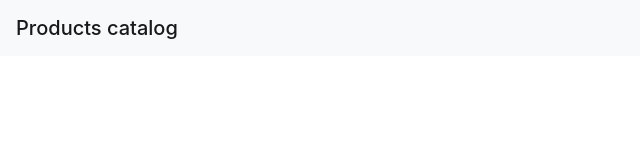
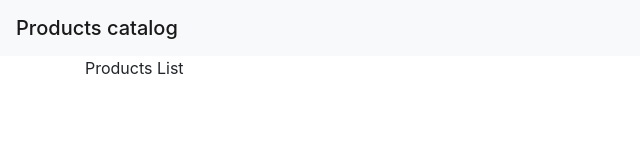
Before and after one commit to bartosobczynski/products_catalog, a React (Create React App) app: page / in a window 1280 px wide. Shown: the top 160 px of the page, without its empty margins (0-640 px from the left). Built offline with nearby package versions, Linux system fonts and the light colour scheme.

Commit message:
Add products list

```diff
--- a/src/App.js
+++ b/src/App.js
@@ -1,10 +1,14 @@
 import React from 'react';
 import Header from './components/Header';
+import ProductsCatalog from './components/ProductsCatalog';
 
 class App extends React.Component {
   render() {
     return(
-      <Header/>
+      <div>
+        <Header/>
+        <ProductsCatalog/>
+      </div>
     )
   }
 }
--- /dev/null
+++ b/src/components/ProductsCatalog.js
@@ -0,0 +1,14 @@
+import React from 'react';
+import ProductsList from './ProductsList'
+
+class ProductsCatalog extends React.Component {
+  render() {
+    return(
+      <div className="container">
+        <ProductsList/>
+      </div>
+    )
+  }
+}
+
+export default ProductsCatalog;
--- /dev/null
+++ b/src/components/ProductsList.js
@@ -0,0 +1,11 @@
+import React from 'react';
+
+class ProductsList extends React.Component {
+  render() {
+    return(
+      <p>Products List</p>
+    )
+  }
+}
+
+export default ProductsList;
```
